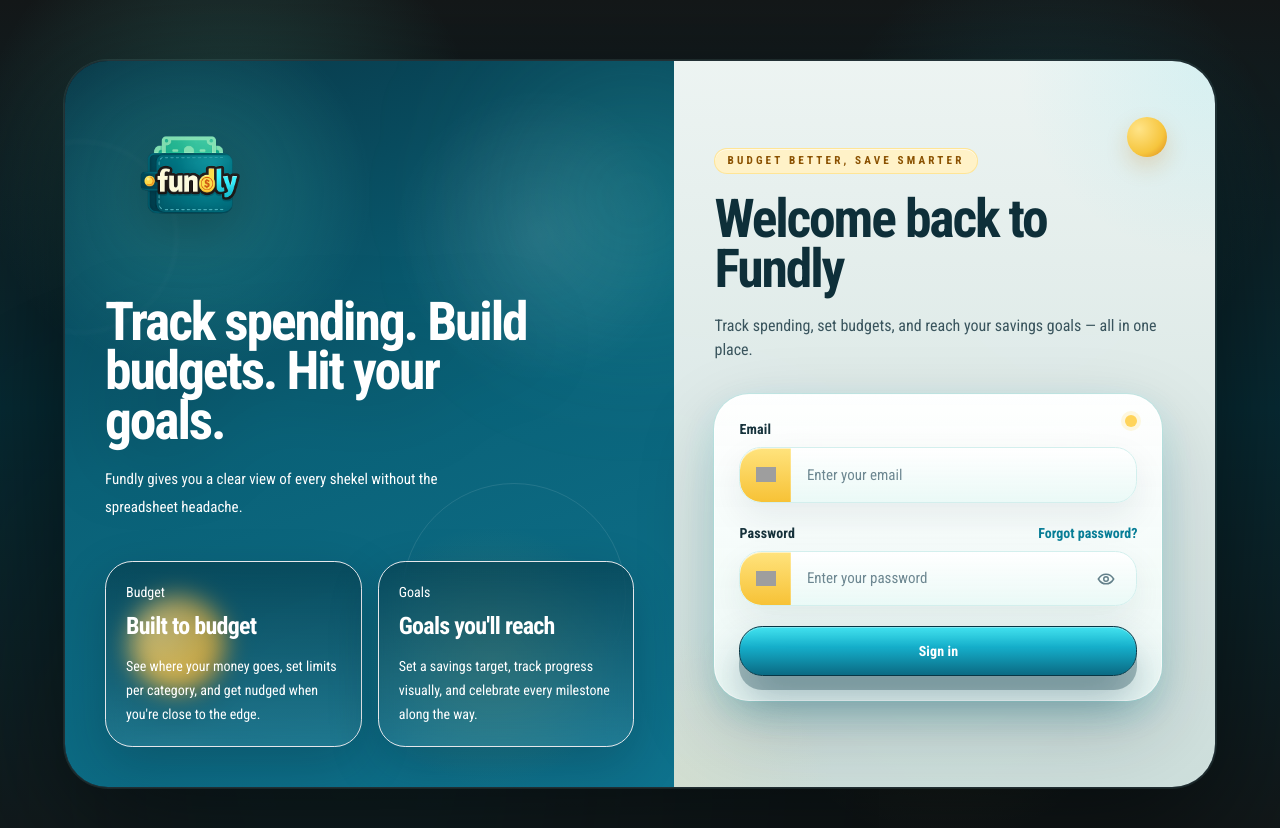
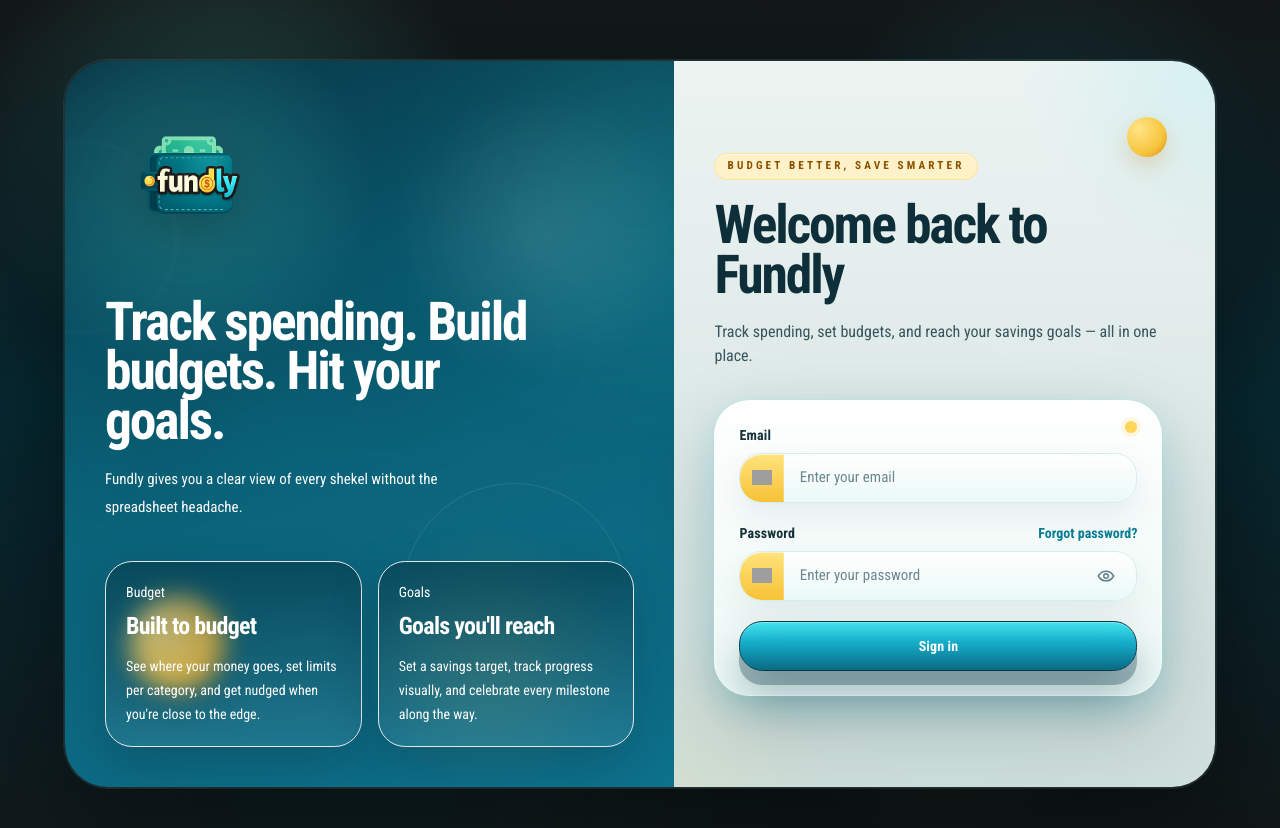
Before and after one commit to miraa2001/Fundly-dev, a React (Vite) app: page /#/login in a window 1280 px wide. Shown: the top 828 px of the page. Built offline with nearby package versions, Linux system fonts and the light colour scheme; no server answers; grey boxes are pictures that could not be loaded.

Commit message:
style: reduce auth field height and icon rail width

```diff
--- a/src/components/auth/AuthField.jsx
+++ b/src/components/auth/AuthField.jsx
@@ -34,7 +34,7 @@ export default function AuthField({
           inputProps.disabled ? 'opacity-70' : '',
         ].join(' ')}
       >
-        <span className="flex min-h-[3.35rem] w-[3.15rem] shrink-0 items-center justify-center self-stretch rounded-l-[1.35rem] bg-[linear-gradient(180deg,#ffe37d_0%,#f7c236_100%)] text-[#8d4d03] shadow-[inset_0_1px_0_rgba(255,255,255,0.55),inset_-1px_0_0_rgba(255,255,255,0.22)]">
+        <span className="flex min-h-[3rem] w-[2.7rem] shrink-0 items-center justify-center self-stretch rounded-l-[1.35rem] bg-[linear-gradient(180deg,#ffe37d_0%,#f7c236_100%)] text-[#8d4d03] shadow-[inset_0_1px_0_rgba(255,255,255,0.55),inset_-1px_0_0_rgba(255,255,255,0.22)]">
           <Icon />
         </span>
 
@@ -43,7 +43,7 @@ export default function AuthField({
           type={inputType}
           aria-invalid={Boolean(error)}
           aria-describedby={describedBy}
-          className="w-full bg-transparent px-4 py-2.5 text-[15px] text-[#19333b] outline-none placeholder:text-[#6d8791]"
+          className="w-full bg-transparent px-4 py-2 text-[15px] text-[#19333b] outline-none placeholder:text-[#6d8791]"
           {...inputProps}
         />
 
```
